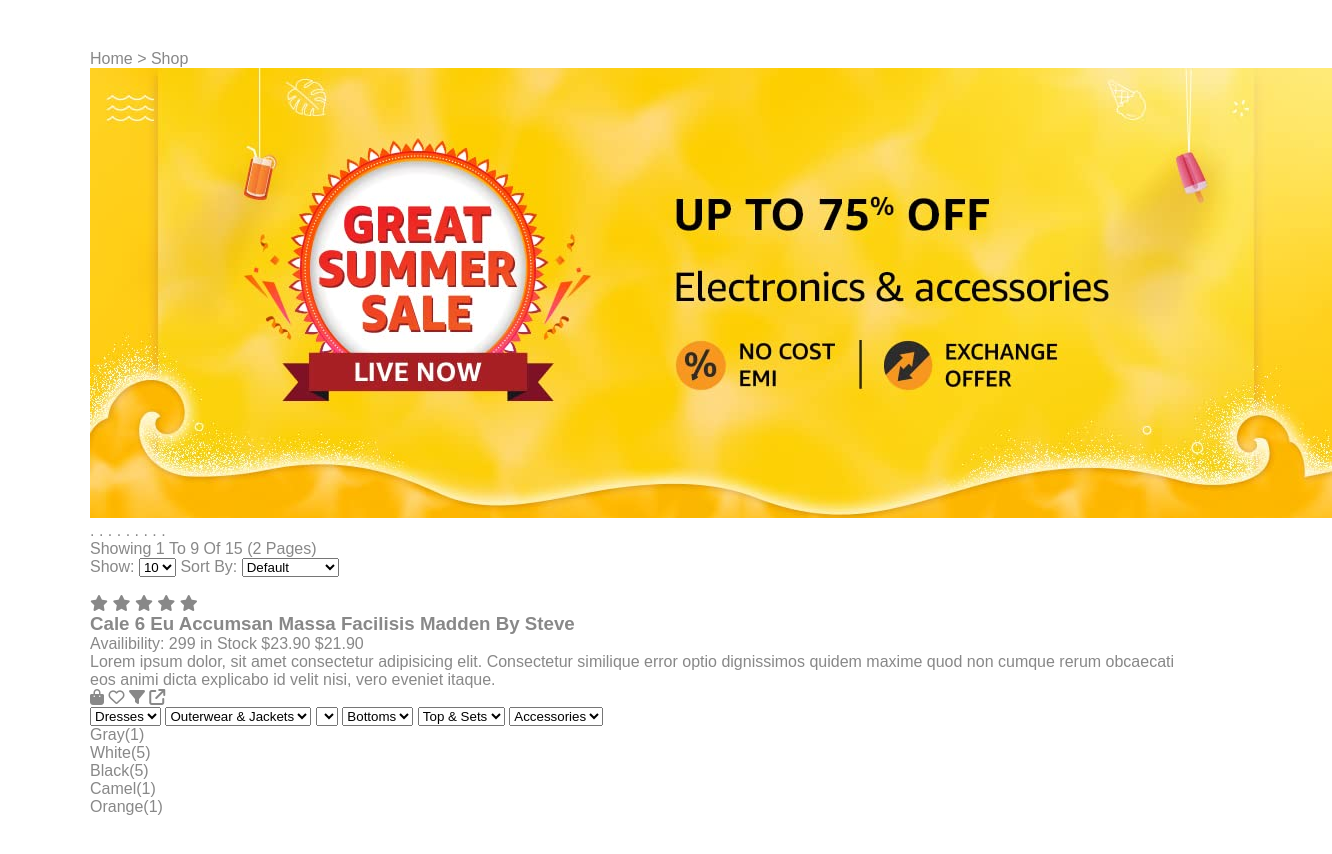
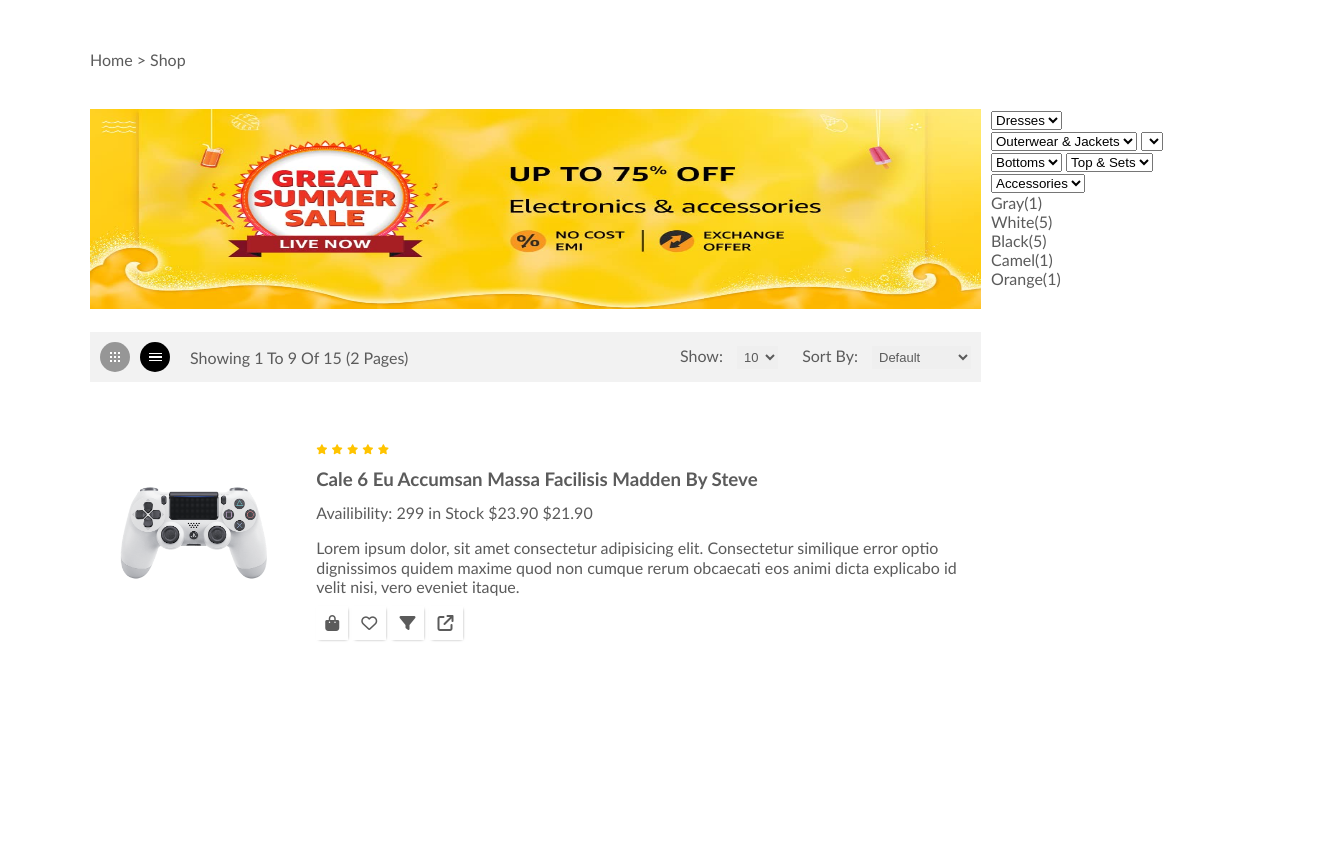
Before and after one commit to themehdiq/store-with-sidebar, a plain HTML site: page index.html in a window 1280 px wide. Shown: the whole page, 1332 px wide, since content can reach past the window. After the commit the page ends 800 px from the top, so only its background shows below. Drawn offline with Linux system fonts and the light colour scheme; a web font is replaced by a local one.

Commit message:
70% of the work done, working on sidebar

```diff
--- a/index.html
+++ b/index.html
@@ -31,15 +31,15 @@
         <div class="filters-bar">
           <div class="display-way">
             <div class="grid-3">
-              <span>.</span>
-              <span>.</span>
-              <span>.</span>
-              <span>.</span>
-              <span>.</span>
-              <span>.</span>
-              <span>.</span>
-              <span>.</span>
-              <span>.</span>
+              <span></span>
+              <span></span>
+              <span></span>
+              <span></span>
+              <span></span>
+              <span></span>
+              <span></span>
+              <span></span>
+              <span></span>
             </div>
             <div class="grid-1">
               <span></span>
@@ -64,12 +64,13 @@
             </select>
           </div>
         </div>
+        <div class="products">
           <div class="product">
             <div class="product-img">
-            <img src="" alt="" />
+              <img src="./imgs/product-img.png" alt="" />
             </div>
             <div class="product-infos">
-            <div>
+              <div class="stars">
                 <i class="fa-solid fa-star"></i>
                 <i class="fa-solid fa-star"></i>
                 <i class="fa-solid fa-star"></i>
@@ -90,6 +91,7 @@
                 <i class="fa-regular fa-heart"></i>
                 <i class="fa-solid fa-filter"></i>
                 <i class="fa-solid fa-arrow-up-right-from-square"></i>
+              </div>
             </div>
           </div>
         </div>
--- a/style.css
+++ b/style.css
@@ -6,15 +6,15 @@
 }
 
 body {
-    color: #888888;
-    font-family: "TASA Explorer", sans-serif;
+    color: #5b5b5b;
+    font-family: 'Gill Sans', 'Gill Sans MT', Calibri, 'Trebuchet MS', sans-serif;
+    /* font-family: "TASA Explorer", sans-serif; */
 }
 
 
 .container {
     padding-top: 50px;
     padding-bottom: 50px;
-    /* background-color: red; */
     margin-left: auto;
     margin-right: auto;
 }
@@ -39,6 +39,156 @@ body {
 
 /* END GLOBAL RULES */
 
-.container .path {}
+.container .path {
+    margin-bottom: 40px;
+}
 
-.container .box {}
+.container .box {
+    display: grid;
+    grid-template-columns: repeat(3, 27%) auto;
+    grid-template-rows: repeat(3, auto);
+    grid-template-areas: "img img img sidebar"
+        "f-bar f-bar f-bar sidebar"
+        "prds prds prds sidebar"
+    ;
+}
+
+
+
+.container .box .cover-img {
+    grid-area: img;
+    margin-bottom: 20px;
+}
+
+.container .box .cover-img img {
+    width: 100%;
+    height: 200px;
+
+}
+
+.container .box .filters-bar {
+    grid-area: f-bar;
+    background-color: #f2f2f2;
+    padding: 10px;
+    display: flex;
+    justify-content: space-between;
+    align-items: center;
+
+}
+
+.container .box .filters-bar .display-way {
+    display: flex;
+    align-items: center;
+}
+
+.container .box .filters-bar .display-way .grid-3 {
+    background-color: #00000061;
+    width: 30px;
+    height: 30px;
+    border-radius: 50%;
+    display: grid;
+    flex-shrink: 0;
+    grid-template-columns: repeat(3, 4px);
+    grid-template-rows: repeat(3, 4px);
+    padding-top: 10px;
+    padding-left: 10px;
+    cursor: pointer;
+}
+
+.container .box .filters-bar .display-way .grid-3 span {
+    width: 2px;
+    height: 2px;
+    background-color: white;
+}
+
+.container .box .filters-bar .display-way .grid-1 {
+    width: 30px;
+    height: 30px;
+    background-color: black;
+    margin-left: 10px;
+    border-radius: 50%;
+    display: flex;
+    flex-direction: column;
+    justify-content: center;
+    align-items: center;
+    flex-shrink: 0;
+    cursor: pointer;
+}
+
+.container .box .filters-bar .display-way .grid-1 span {
+    display: block;
+    width: 13px;
+    height: 1.5px;
+    background-color: white;
+    margin-bottom: 2px;
+}
+
+.container .box .filters-bar .display-way .grid-1 span:last-child {
+    margin-bottom: 0;
+}
+
+.container .box .filters-bar .display-way>span {
+    margin-left: 20px;
+}
+
+.container .box .filters-bar .filters-options label {
+    margin-right: 10px;
+}
+
+.container .box .filters-bar .filters-options label:last-of-type {
+    margin-left: 20px;
+}
+
+.container .box .filters-bar .filters-options select {
+    border: none;
+    outline: none;
+    font-size: 13px;
+    padding: 3px;
+    color: #5b5b5b;
+}
+
+.container .box .products {
+    grid-area: prds;
+    padding: 20px;
+}
+
+.container .box .product {
+    display: flex;
+    align-items: center;
+    padding-top: 30px;
+}
+
+.container .box .products .product-img {
+    width: 380px;
+}
+
+.container .box .products .product-img img {
+    width: 100%;
+}
+
+.container .box .products .product-infos {
+    margin-left: 40px;
+    line-height: 1.9;
+}
+
+.container .box .products .product-infos .stars i {
+    font-size: 10px;
+    color: rgb(255, 196, 0);
+}
+
+.container .box .products .product-infos p {
+    line-height: 1.2;
+    margin: 10px 0;
+}
+
+.container .box .products .product-infos .user-actions i {
+    padding: 9px;
+    box-shadow: 1px 1px 3px -2px;
+    cursor: pointer;
+}
+
+
+.container .box .sidebar {
+    grid-area: sidebar;
+    margin-left: 10px;
+}
```
Also changed, not shown: imgs/product-img.png (added). Lines whose indentation alone changed are shown as unchanged.
